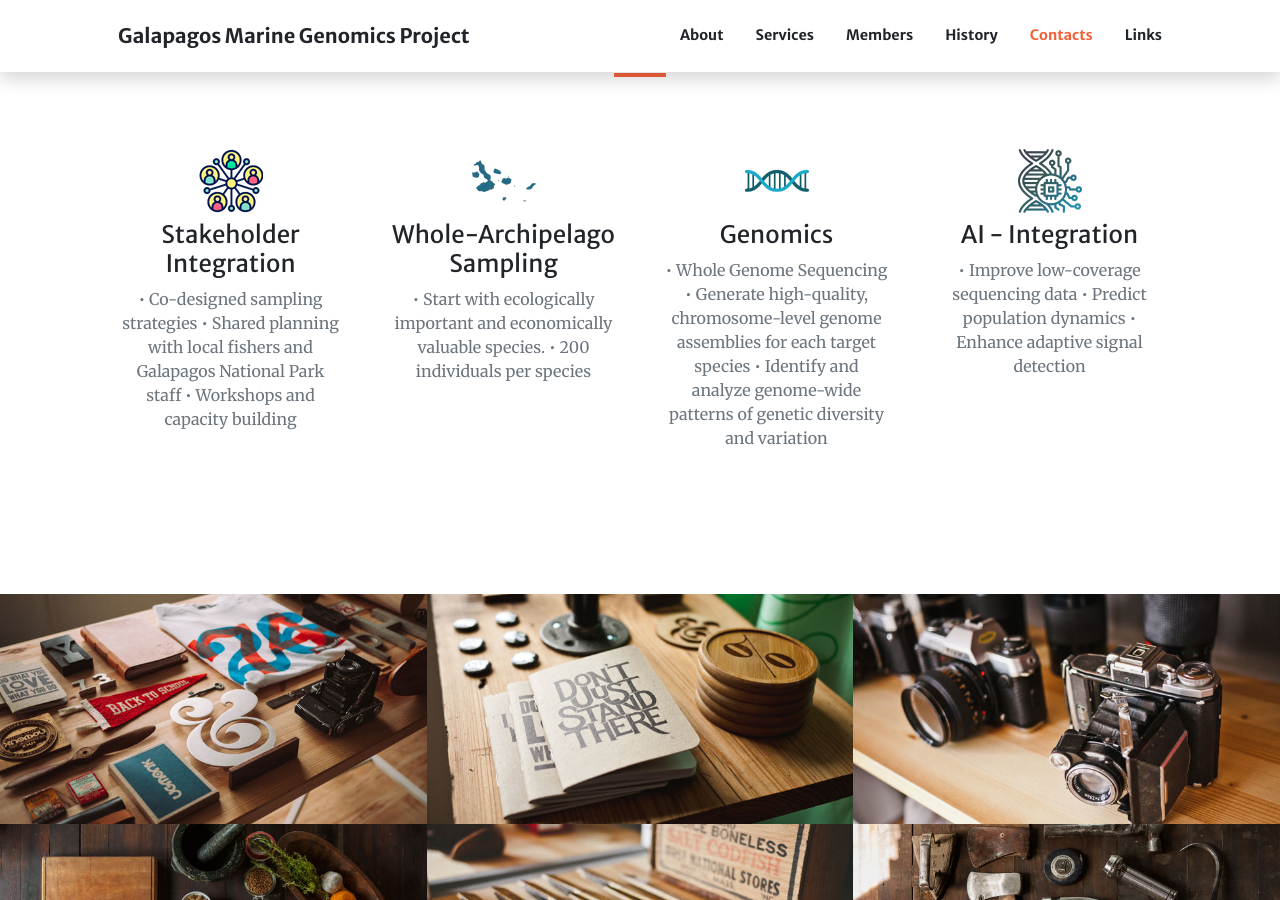
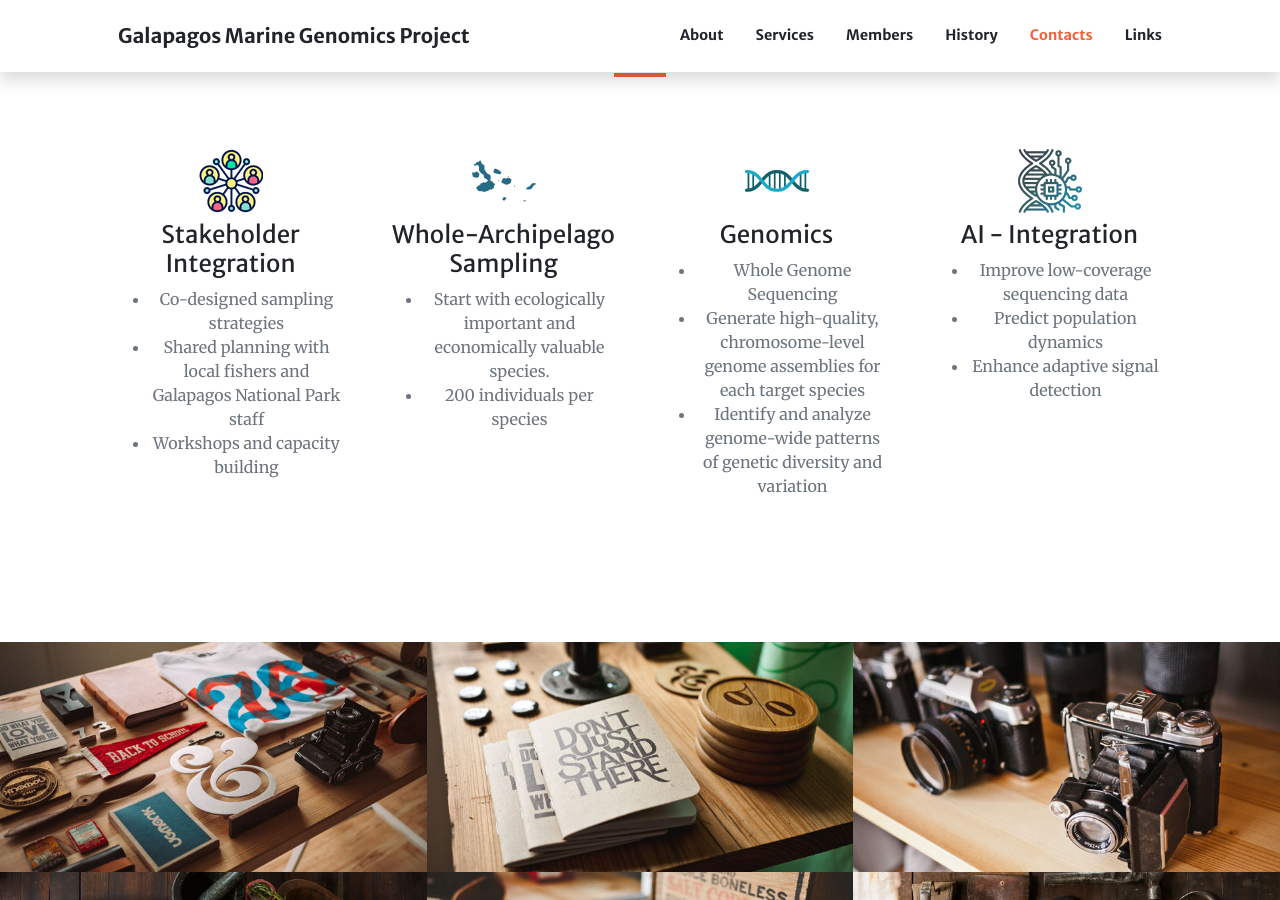
Before and after one commit to therkildsen-lab/galapagos-2, a Jekyll site: the page built from index.md, in a window 1280 px wide and 900 px high, scrolled down 1444 px. Built offline with Jekyll 4.4.1, drawn with Linux system fonts in a browser that asks for light colours; comment, search, counter and statistics services are not loaded.

Commit message:
correct bullet point format

```diff
--- a/index.md
+++ b/index.md
@@ -21,26 +21,26 @@ sections:
     services:
       - title: Stakeholder Integration
         text: |
-          • Co-designed sampling strategies
-          • Shared planning with local fishers and Galapagos National Park staff
-          • Workshops and capacity building
+          - Co-designed sampling strategies
+          - Shared planning with local fishers and Galapagos National Park staff
+          - Workshops and capacity building
         icon: /galapagos-2/assets/img/icons/stakeholder_icon.png
       - title: Whole-Archipelago Sampling
         text: |
-          • Start with ecologically important and economically valuable species.
-          • 200 individuals per species
+          - Start with ecologically important and economically valuable species.
+          - 200 individuals per species
         icon: /galapagos-2/assets/img/icons/map_icon.png
       - title: Genomics
         text: |
-          • Whole Genome Sequencing
-          • Generate high-quality, chromosome-level genome assemblies for each target species
-          • Identify and analyze genome-wide patterns of genetic diversity and variation
+          - Whole Genome Sequencing
+          - Generate high-quality, chromosome-level genome assemblies for each target species
+          - Identify and analyze genome-wide patterns of genetic diversity and variation
         icon: /galapagos-2/assets/img/icons/genomics_icon.png
       - title: AI - Integration
         text: |
-          • Improve low-coverage sequencing data
-          • Predict population dynamics
-          • Enhance adaptive signal detection
+          - Improve low-coverage sequencing data
+          - Predict population dynamics
+          - Enhance adaptive signal detection
         icon: /galapagos-2/assets/img/icons/AI_icon.png
 
   - type: portfolio.html
```
